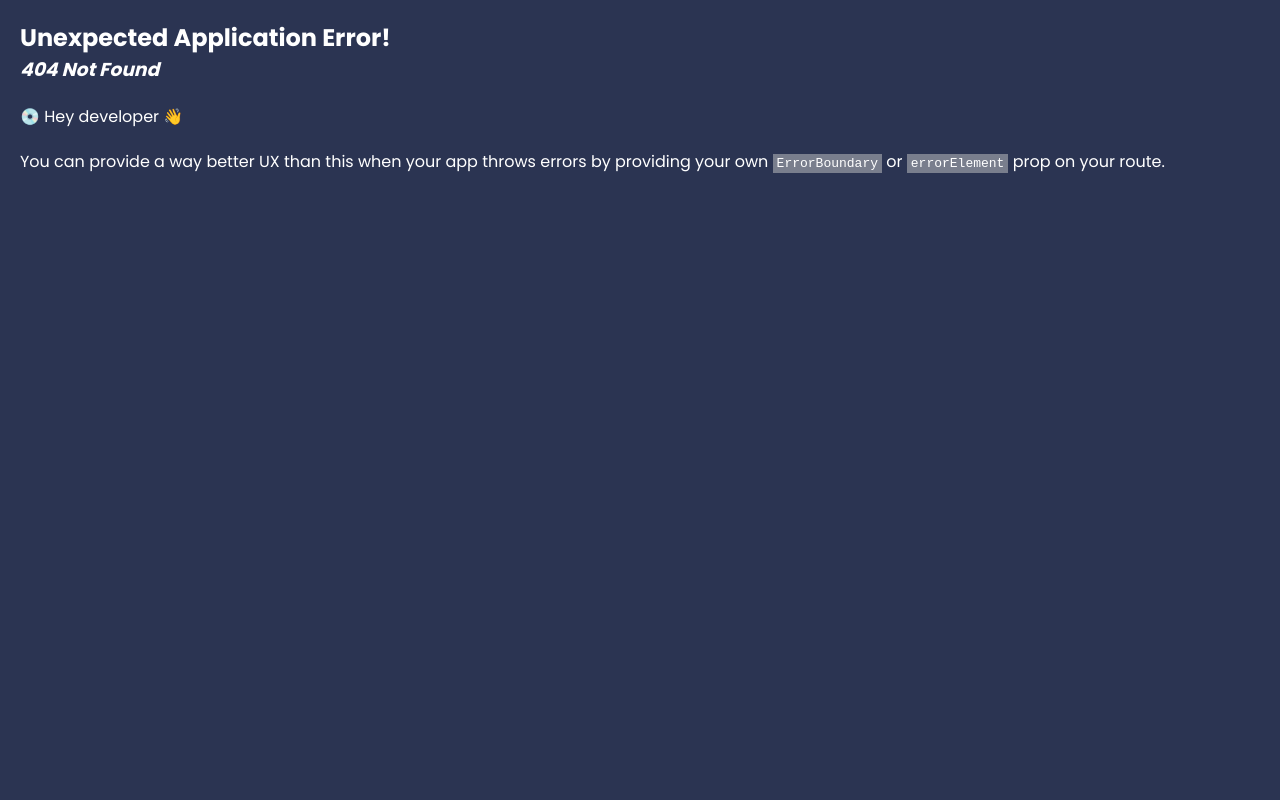
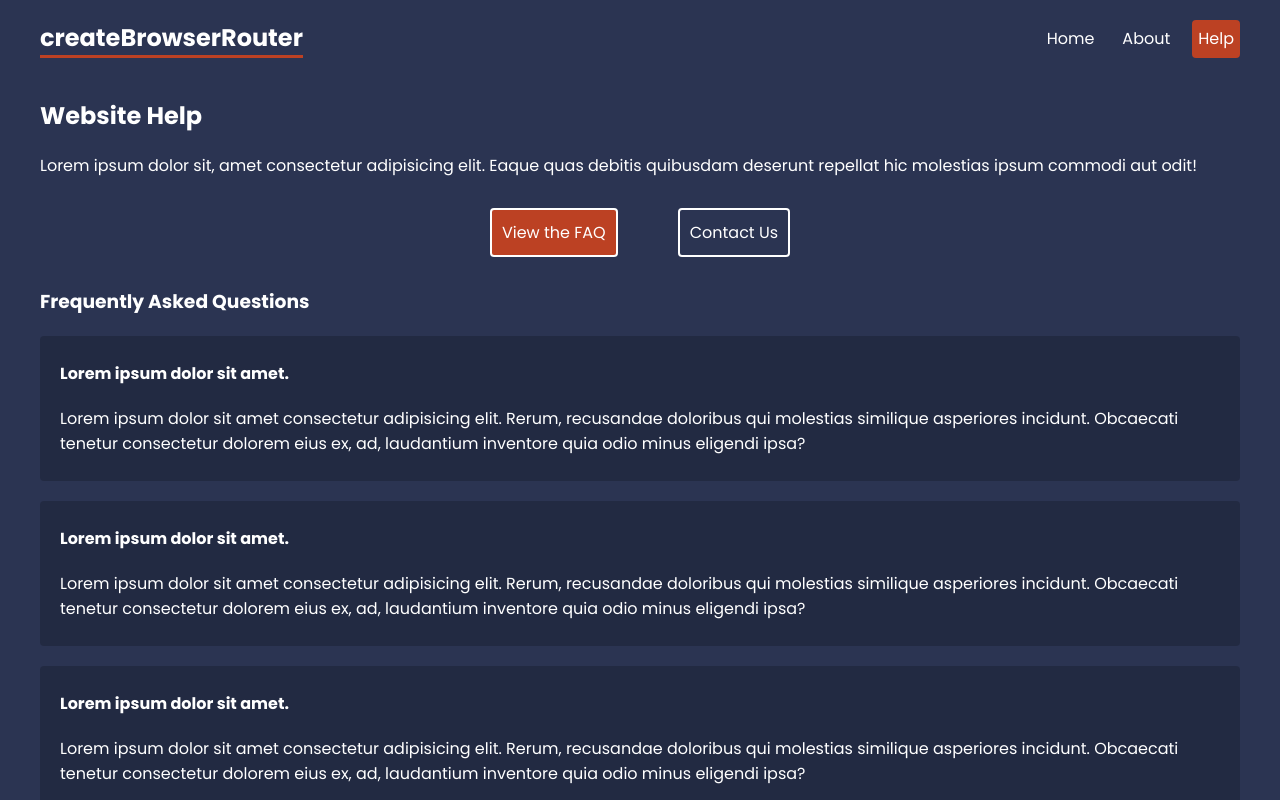
Before and after one commit to LdeAlejandro/React-routers, a React (Create React App) app in the folder new-router-nov2024/: page /help/faq in a window 1280 px wide. Before the commit this address had no page. Shown: the top 800 px of the page. Built offline with nearby package versions, Linux system fonts and the light colour scheme.

Commit message:
Nested Route & Layouts BrowserRouter

```diff
--- a/new-router-nov2024/src/App.js
+++ b/new-router-nov2024/src/App.js
@@ -2,29 +2,35 @@ import {
   createBrowserRouter,
   createRoutesFromElements,
   Route,
-  RouterProvider
-} from 'react-router-dom'
+  RouterProvider,
+} from "react-router-dom";
 
 // pages
-import Home from './pages/Home'
-import About from './pages/About'
+import Home from "./pages/Home";
+import About from "./pages/About";
+import Contact from "./pages/help/Contact";
+import Faq from "./pages/help/Faq";
 
 // layouts
-import RootLayout from './layouts/RootLayout'
+import RootLayout from "./layouts/RootLayout";
+import HelpLayout from "./layouts/HelpLayout";
+
 
 const router = createBrowserRouter(
   createRoutesFromElements(
     <Route path="/" element={<RootLayout />}>
       <Route index element={<Home />} />
       <Route path="about" element={<About />} />
+      <Route path="help" element={<HelpLayout />}>
+        <Route path="faq" element={<Faq />} />
+        <Route path="contact" element={<Contact />} />
+      </Route>
     </Route>
   )
-)
+);
 
 function App() {
-  return (
-    <RouterProvider router={router} />
-  );
+  return <RouterProvider router={router} />;
 }
 
-export default App
+export default App;
--- a/new-router-nov2024/src/index.css
+++ b/new-router-nov2024/src/index.css
@@ -54,10 +54,51 @@ main {
 }
 
 /* help layout */
-
+.help-layout nav {
+  display: flex;
+  justify-content: center;
+  gap: 30px;
+  margin: 30px 0;
+}
+.help-layout nav a{
+  padding: 10px;
+  border: 2px solid white;
+  border-radius: 4px;
+  text-decoration: none;
+}
+.help-layout nav a:hover{
+  border-color: var(--primary);
+}
+.help-layout nav a.active {
+  background: var(--primary);
+}
 
 /* faq */
+.faq .question {
+  background: rgba(0,0,0,0.2);
+  padding: 5px 20px;
+  border-radius: 4px;
+  margin: 20px 0;
+}
 
+/* contact form */
+form {
+  margin-top: 30px;
+}
+form input, form label span, form textarea {
+  display: block;
+}
+form input, form textarea {
+  margin-bottom: 30px;
+  padding: 8px;
+  border-radius: 4px;
+  border: 0;
+  width: 300px;
+  color: var(--secondary);
+}
+form label span {
+  margin-bottom: 10px;
+}
 
 /* careers list */
 
--- /dev/null
+++ b/new-router-nov2024/src/layouts/HelpLayout.js
@@ -0,0 +1,20 @@
+import { NavLink, Outlet } from "react-router-dom"
+
+export default function HelpLayout() {
+  return (
+    <div className="help-layout">
+
+      <h2>Website Help</h2>
+      <p>Lorem ipsum dolor sit, amet consectetur adipisicing elit. Eaque quas debitis quibusdam deserunt repellat hic molestias ipsum commodi aut odit!</p>
+
+      <nav>
+        <NavLink to="faq">View the FAQ</NavLink>
+        <br/>
+        <NavLink to="contact">Contact Us</NavLink>
+      </nav>
+
+      <Outlet />
+
+    </div>
+  )
+}
--- a/new-router-nov2024/src/layouts/RootLayout.js
+++ b/new-router-nov2024/src/layouts/RootLayout.js
@@ -8,6 +8,7 @@ export default function RootLayout() {
           <h1>createBrowserRouter</h1>
           <NavLink to="/">Home</NavLink>
           <NavLink to="about">About</NavLink>
+          <NavLink to="help">Help</NavLink>
         </nav>
       </header>
       <main>
--- a/new-router-nov2024/src/pages/About.js
+++ b/new-router-nov2024/src/pages/About.js
@@ -1,10 +1,10 @@
-import React from 'react'
-
-const About = () => {
+export default function About() {
   return (
-    <div>About</div>
-
+    <div className="about">
+      <h2>About Us</h2>
+      <p>Lorem ipsum, dolor sit amet consectetur adipisicing elit. Qui provident consequuntur vel omnis quisquam rem harum, maxime expedita, ullam ut dolore! Distinctio eos minima voluptatum totam id hic! Sapiente debitis quia illum officia obcaecati provident nulla odio molestiae suscipit quasi.</p>
+      <p>Lorem ipsum, dolor sit amet consectetur adipisicing elit. Qui provident consequuntur vel omnis quisquam rem harum, maxime expedita, ullam ut dolore! Distinctio eos minima voluptatum totam id hic! Sapiente debitis quia illum officia obcaecati provident nulla odio molestiae suscipit quasi.</p>
+      <p>Lorem ipsum, dolor sit amet consectetur adipisicing elit. Qui provident consequuntur vel omnis quisquam rem harum, maxime expedita, ullam ut dolore! Distinctio eos minima voluptatum totam id hic! Sapiente debitis quia illum officia obcaecati provident nulla odio molestiae suscipit quasi.</p>
+    </div>
   )
 }
-
-export default About
--- a/new-router-nov2024/src/pages/Home.js
+++ b/new-router-nov2024/src/pages/Home.js
@@ -1,9 +1,10 @@
-import React from 'react'
-
-const Home = () => {
+export default function Home() {
   return (
-    <div>Home</div>
+    <div className="home">
+      <h2>Welcome</h2>
+      <p>Lorem ipsum dolor sit amet consectetur adipisicing elit. Rerum dolor assumenda, itaque nesciunt alias voluptatum nobis blanditiis eos officiis aperiam earum eum vel quas odio optio, distinctio ab sunt unde incidunt ipsum omnis amet magnam accusantium aut! Excepturi, cupiditate iusto!</p>
+      <p>Lorem ipsum dolor sit, amet consectetur adipisicing elit. Necessitatibus veniam ducimus eligendi nihil, cumque ab eveniet modi architecto quidem, non odit saepe facere voluptas esse mollitia illo fuga exercitationem id dicta iusto eaque numquam quaerat ad! Fugit velit beatae laudantium.</p>
+      <p>Lorem ipsum dolor sit, amet consectetur adipisicing elit. Necessitatibus veniam ducimus eligendi nihil, cumque ab eveniet modi architecto quidem, non odit saepe facere voluptas esse mollitia illo fuga exercitationem id dicta iusto eaque numquam quaerat ad! Fugit velit beatae laudantium.</p>
+    </div>
   )
 }
-
-export default Home
--- /dev/null
+++ b/new-router-nov2024/src/pages/help/Contact.js
@@ -0,0 +1,18 @@
+export default function Contact() {
+    return (
+      <div className="contact">
+        <h3>Contact Us</h3>
+        <form>
+          <label>
+            <span>Your email:</span>
+            <input type="email" name="email" required />
+          </label>
+          <label>
+            <span>Your message:</span>
+            <textarea name="message" required></textarea>
+          </label>
+          <button>Submit</button>
+        </form>
+      </div>
+    )
+  }
--- /dev/null
+++ b/new-router-nov2024/src/pages/help/Faq.js
@@ -0,0 +1,33 @@
+export default function Faq() {
+    return (
+      <div className="faq">
+        <h3>Frequently Asked Questions</h3>
+
+        <div className="question">
+          <p><strong>Lorem ipsum dolor sit amet.</strong></p>
+          <p>Lorem ipsum dolor sit amet consectetur adipisicing elit. Rerum, recusandae doloribus qui molestias similique asperiores incidunt. Obcaecati tenetur consectetur dolorem eius ex, ad, laudantium inventore quia odio minus eligendi ipsa?</p>
+        </div>
+
+        <div className="question">
+          <p><strong>Lorem ipsum dolor sit amet.</strong></p>
+          <p>Lorem ipsum dolor sit amet consectetur adipisicing elit. Rerum, recusandae doloribus qui molestias similique asperiores incidunt. Obcaecati tenetur consectetur dolorem eius ex, ad, laudantium inventore quia odio minus eligendi ipsa?</p>
+        </div>
+
+        <div className="question">
+          <p><strong>Lorem ipsum dolor sit amet.</strong></p>
+          <p>Lorem ipsum dolor sit amet consectetur adipisicing elit. Rerum, recusandae doloribus qui molestias similique asperiores incidunt. Obcaecati tenetur consectetur dolorem eius ex, ad, laudantium inventore quia odio minus eligendi ipsa?</p>
+        </div>
+
+        <div className="question">
+          <p><strong>Lorem ipsum dolor sit amet.</strong></p>
+          <p>Lorem ipsum dolor sit amet consectetur adipisicing elit. Rerum, recusandae doloribus qui molestias similique asperiores incidunt. Obcaecati tenetur consectetur dolorem eius ex, ad, laudantium inventore quia odio minus eligendi ipsa?</p>
+        </div>
+
+        <div className="question">
+          <p><strong>Lorem ipsum dolor sit amet.</strong></p>
+          <p>Lorem ipsum dolor sit amet consectetur adipisicing elit. Rerum, recusandae doloribus qui molestias similique asperiores incidunt. Obcaecati tenetur consectetur dolorem eius ex, ad, laudantium inventore quia odio minus eligendi ipsa?</p>
+        </div>
+
+      </div>
+    )
+  }
```
Also changed, not shown: new-router-nov2024/src/pages/ConditionalRenderRouter.js (deleted, +0 -21 lines), new-router-nov2024/src/pages/Users.js (deleted, +0 -9 lines).
